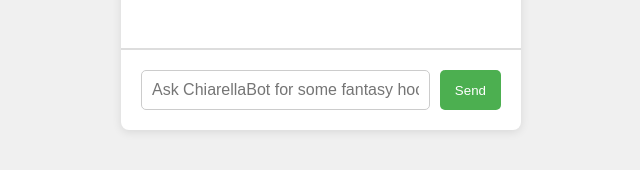
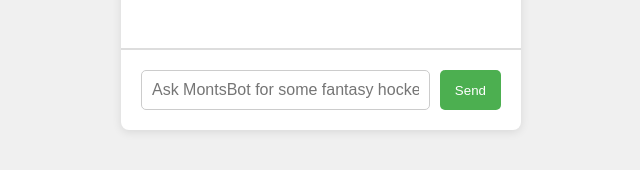
Before and after one commit to mikebiox/monts-bot, a plain HTML site: page static/index.html in a window 1280 px wide. Shown: the part 570-740 px from the top of the page, 319-959 px from the left. Drawn offline with Linux system fonts and the light colour scheme.

Commit message:
Update index.html

```diff
--- a/static/index.html
+++ b/static/index.html
@@ -10,7 +10,7 @@
     <div id="chat-container">
         <div id="chat-box"></div>
         <form id="chat-form">
-            <input type="text" id="user-input" placeholder="Ask ChiarellaBot for some fantasy hockey advice...">
+            <input type="text" id="user-input" placeholder="Ask MontsBot for some fantasy hockey advice...">
             <button type="submit">Send</button>
         </form>
     </div>
```
